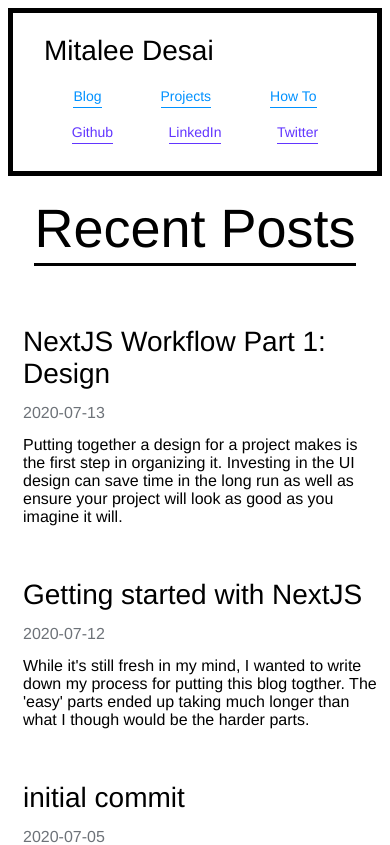
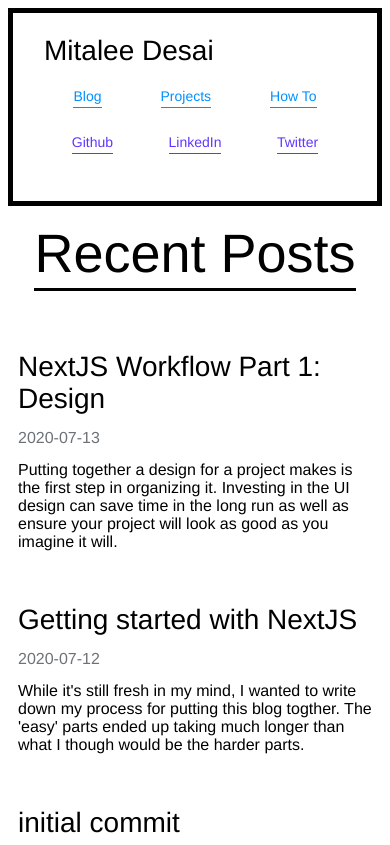
Before and after one commit to discoduckling/blog, a Next.js app: page / in a window 390 px wide. Shown: the top 845 px of the page. Built offline with nearby package versions, Linux system fonts and the light colour scheme.

Commit message:
Fix responsiveness, get rid of react-responsive package

```diff
--- /dev/null
+++ b/components/media-query-breakpoints.js
@@ -0,0 +1,20 @@
+const size = {
+  mobileS: "320px",
+  mobileM: "375px",
+  mobileL: "425px",
+  tablet: "768px",
+  laptop: "1024px",
+  laptopL: "1440px",
+  desktop: "2560px"
+};
+
+export const device = {
+  mobileS: `(min-width: ${size.mobileS})`,
+  mobileM: `(min-width: ${size.mobileM})`,
+  mobileL: `(min-width: ${size.mobileL})`,
+  tablet: `(min-width: ${size.tablet})`,
+  laptop: `(min-width: ${size.laptop})`,
+  laptopL: `(min-width: ${size.laptopL})`,
+  desktop: `(min-width: ${size.desktop})`,
+  desktopL: `(min-width: ${size.desktop})`
+};
--- a/components/page-layouts/OverviewLayout.js
+++ b/components/page-layouts/OverviewLayout.js
@@ -2,40 +2,48 @@ import React from "react";
 import NavBox from "../styled-components/nav-elements/NavBox";
 import { PageTitle } from "../styled-components/Titles";
 import { useMediaQuery } from "react-responsive";
+import styled from "@emotion/styled";
+import { device } from "../media-query-breakpoints";
+
+const InnerLayout = styled.div`
+  font-family: Helvetica, sans-serif;
+  @media ${device.tablet} {
+    display: flex;
+    padding: 30px;
+  }
+`;
+
+const ContentContainer = styled.div`
+  flex-grow: 1;
+  text-align: center;
+  padding: 10px 10px;
+  @media ${device.tablet} {
+    text-align: left;
+    padding: 0px 45px;
+    width: 60%;
+  }
+`;
+
+const ContentBody = styled.div`
+  text-align: left;
+  margin-top: 60px;
+  @media ${device.tablet} {
+    padding-left: 50;
+  }
+`;
 
 const OverviewLayout = props => {
   const { pageTitle } = props;
-  const isMobile = useMediaQuery({ maxWidth: 700 });
   return (
-    <div
-      style={{
-        display: "flex",
-        padding: isMobile ? 0 : 30,
-        fontFamily: "Helvetica, sans-serif",
-        flexDirection: isMobile ? "column" : "row"
-      }}
-    >
-      <NavBox isMobile={isMobile}/>
-      <div
-        style={{
-          padding: isMobile ? "15px 5px" : "0px 45px",
-            width: isMobile ? null : "60%",
-          flexGrow: 1
-        }}
-      >
-        <div style={{ textAlign: isMobile ? "center" : null }}>
-          <PageTitle text={pageTitle} />
-        </div>
-        <div
-          style={{
-            marginTop: 60,
-            paddingLeft: isMobile ? 10 : 50
-          }}
-        >
+    <InnerLayout>
+      <NavBox />
+      <ContentContainer>
+        <PageTitle text={pageTitle} />
+        <ContentBody>
           <div style={{ maxWidth: 800 }}>{props.children}</div>
-        </div>
-      </div>
-    </div>
+        </ContentBody>
+      </ContentContainer>
+    </InnerLayout>
   );
 };
 
--- a/components/styled-components/nav-elements/NavBox.js
+++ b/components/styled-components/nav-elements/NavBox.js
@@ -1,32 +1,37 @@
-import React from "react";
 import NavBarLink from "./NavLink";
 import Colors from "../../colors";
 import Link from "next/link";
+import styled from "@emotion/styled";
+import { device } from "../../media-query-breakpoints";
 
+const BoxLayout = styled.div`
+  padding: 22px 31px;
+  border: 5px solid black;
+  width: auto;
+  height: auto;
+  @media ${device.tablet} {
+    width: 130px;
+    height: 269px;
+  }
+`;
+
+const LinkBox = styled.div`
+  display: flex;
+  margin-bottom: 20px;
+  justify-content: space-around;
+  @media ${device.tablet} {
+    flex-direction: column;
+  }
+`;
 const NavBox = props => {
-  const { isMobile } = props;
   return (
-    <div
-      style={{
-        width: isMobile ? null : 130,
-        height: isMobile ? null : 269,
-        padding: "22px 31px",
-        border: "5px solid black"
-      }}
-    >
-      <div style={{ fontSize: 28 }}>
+    <BoxLayout>
+      <div style={{ fontSize: 28, marginBottom: 20 }}>
         <Link href={"/"}>
           <span style={{ cursor: "pointer" }}>Mitalee Desai</span>
         </Link>
       </div>
-      <div
-        style={{
-          marginTop: 20,
-          display: "flex",
-          flexDirection: isMobile ? "row" : "column",
-          justifyContent: isMobile ? "space-around" : null
-        }}
-      >
+      <LinkBox>
         <NavBarLink text={"Blog"} color={Colors.lightBlue} to={"/blog"} />
         <NavBarLink
           text={"Projects"}
@@ -38,15 +43,8 @@ const NavBox = props => {
           color={Colors.lightBlue}
           to={"/workflows"}
         />
-      </div>
-      <div
-        style={{
-          marginTop: isMobile ? 10 : 30,
-          display: "flex",
-          flexDirection: isMobile ? "row" : "column",
-          justifyContent: isMobile ? "space-around" : null
-        }}
-      >
+      </LinkBox>
+      <LinkBox>
         <NavBarLink
           text={"Github"}
           color={Colors.purple}
@@ -62,8 +60,8 @@ const NavBox = props => {
           color={Colors.purple}
           to={"https://twitter.com/_mitalee"}
         />
-      </div>
-    </div>
+      </LinkBox>
+    </BoxLayout>
   );
 };
 
--- a/package.json
+++ b/package.json
@@ -13,16 +13,18 @@
     "extends": "react-app"
   },
   "dependencies": {
+    "@emotion/core": "^10.0.28",
+    "@emotion/styled": "^10.0.27",
     "@mdx-js/loader": "^1.6.6",
     "@mdx-js/mdx": "^1.6.6",
     "@next/mdx": "^9.4.4",
+    "emotion": "^10.0.27",
     "gray-matter": "^4.0.2",
     "lodash": "^4.17.19",
     "next": "9.4.4",
     "next-mdx-enhanced": "^3.0.0",
     "react": "16.13.1",
     "react-dom": "16.13.1",
-    "react-responsive": "^8.1.0",
     "remark": "^12.0.0",
     "remark-emoji": "^2.1.0",
     "remark-html": "^11.0.2",
```
